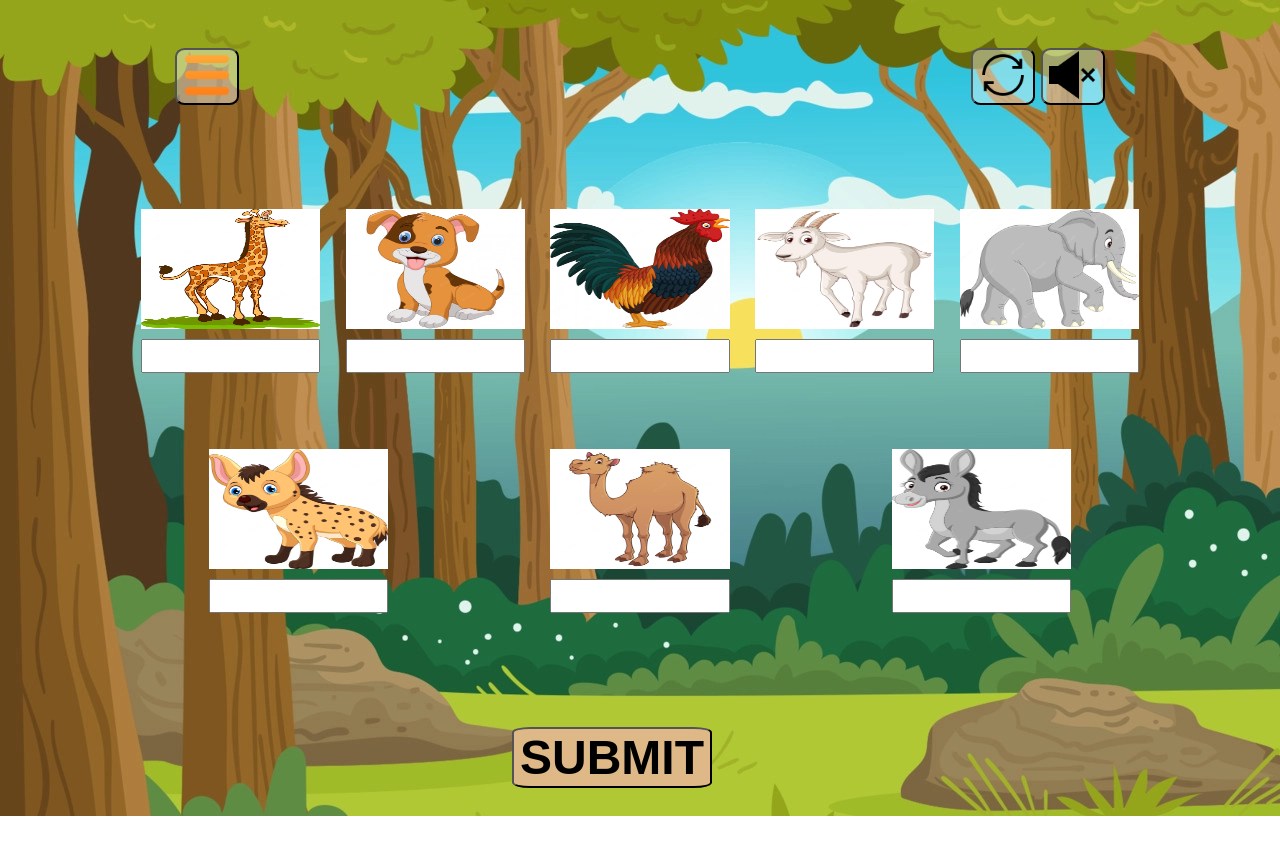
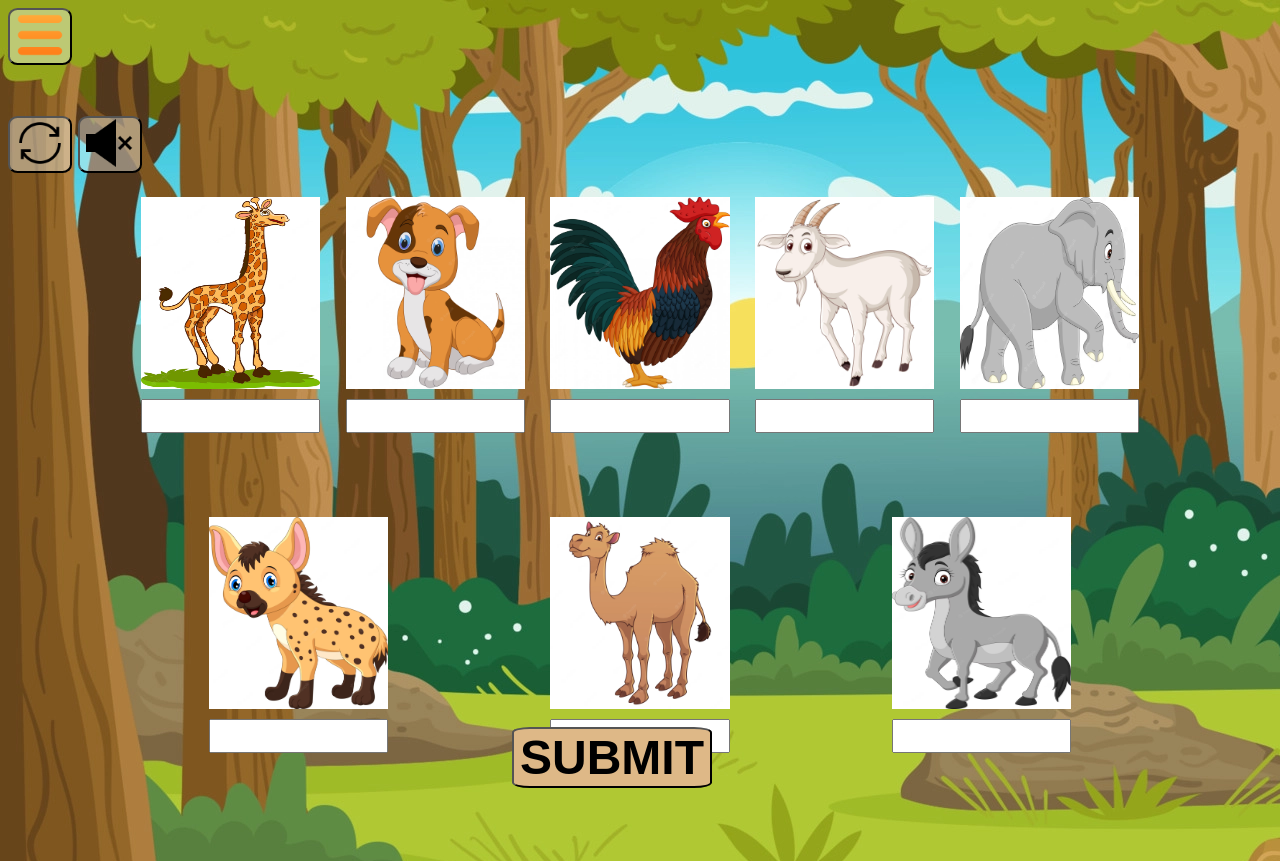
Before and after one commit to gAm3D3v/Naming-challenge, a plain HTML site: page pages/game.html in a window 1280 px wide. Before the commit the page ends 816 px from the top, so only its background shows below. Drawn offline with Linux system fonts and the light colour scheme.

Commit message:
*CSS design updates

```diff
--- a/styles.css
+++ b/styles.css
@@ -41,22 +41,13 @@ body
 }
 
 /** CSS Design of game page */
-.upper-section
-{
-    position: relative;
-    top: 5%;
-}
-.navigation
-{
-    width: 100%;
-}
-.inline-flex
-{
-    display: inline-flex;
-}
 .space-around
 {
     justify-content: space-around;
+}
+.space-evenly
+{
+    justify-content: space-evenly;
 }
 .game-btn
 {
@@ -85,12 +76,11 @@ body
 .mid-section
 {
     position: relative;
-    top: 15%;
     margin: auto;
 }
 
 .gameContainer{
-    min-height: 60vh;
+    min-height: 80vh;
     width: 80vw;
     padding: 1em;
     flex-wrap: wrap;
@@ -105,18 +95,14 @@ body
     width: 14vw;
     gap: .4em;
 }
-.gameImage
-{
-    height: 15vh;
-}
 .flex.column
 {
     flex-direction: column;
 }
 .text-box {
     text-align: center;
-    text-transform: uppercase;
-    font-weight: 600;
+    text-transform: lowercase;
+    font-weight: 500;
     max-width:max-content;
     font-size: 1em;
 }
@@ -144,3 +130,19 @@ background-color: #fc2f28;
     border-radius: 9%;
     cursor: pointer;
 }
+
+@media only screen and (max-width:980px)
+{
+    .gameImage
+    {
+        height: 19vh;
+    }
+}
+
+@media screen and (min-width:980px)
+{
+    .gameImage
+    {
+        height: 24vh;
+    }
+}
```
